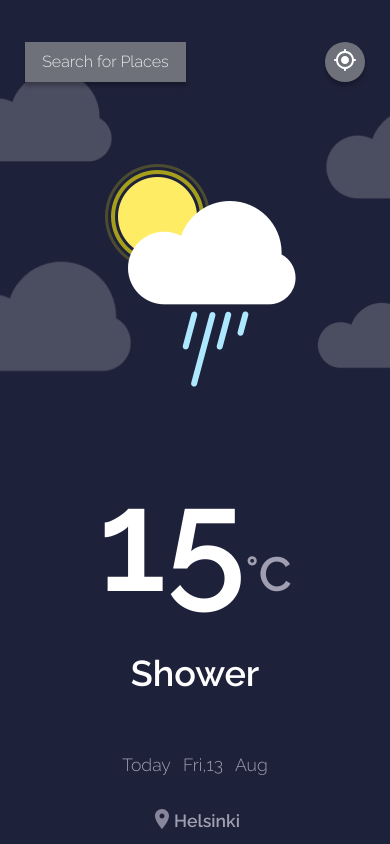
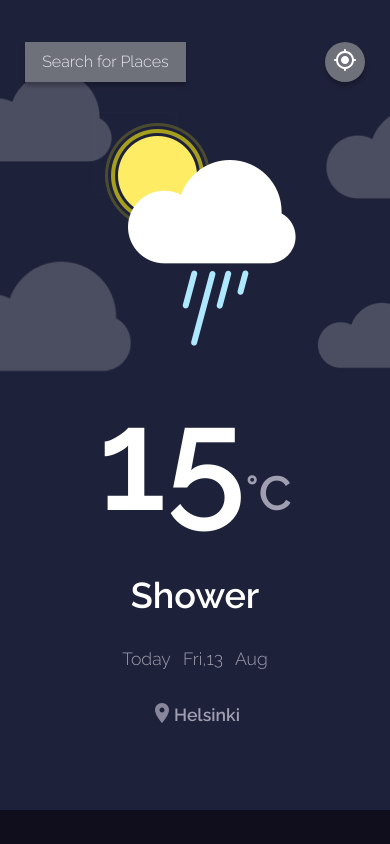
Before and after one commit to ivanmaierg/weather-app, a React (Create React App) app: page / in a window 390 px wide. Shown: the top 844 px of the page. Built offline with nearby package versions, Linux system fonts and the light colour scheme.

Commit message:
fix: change in responsive styles

```diff
--- a/src/components/AsidePanel/styles.css
+++ b/src/components/AsidePanel/styles.css
@@ -19,17 +19,18 @@
 }
 
 .left-panel__weather {
-    position: relative;
-    display: grid;
-    grid-template-columns: 1;
-    grid-template-rows: repeat(2, 376px);
+    display: flex;
+    flex-direction: column;
+    justify-content: center;
+    align-items: center;
+    height: 100%;
 }
 
 .left-panel__weather--img {
     display: flex;
     width: auto;
+    margin: auto;
     height: 100%;
-    margin: auto;
 }
 
 .left-panel__weather--img img {
@@ -37,7 +38,7 @@
     margin: auto;
     max-width: 12.625rem;
     max-height: 14.625rem;
-    width:100%;
+    width: 100%;
 }
 
 .left-panel__weather--info {
@@ -46,12 +47,15 @@
     justify-content: space-between;
     align-items: center;
     flex-direction: column;
+    height: 100%;
+    margin-bottom: 1rem;
 }
 
 .weather--temperature {
     text-align: center;
     font-weight: 600;
     font-size: 9rem;
+    margin-bottom: 2rem;
     line-height: auto;
 }
 
@@ -111,4 +115,16 @@
         width: 33%;
         height: 100vh;
     }
+    .left-panel__weather {
+        max-height: 50rem;
+    }
 }
+
+@media(max-width:1200px) {
+    .left-panel {
+        height: 810px;
+    }
+    .left-panel__weather--info {
+        margin-bottom: 5rem;
+    }
+}
```
